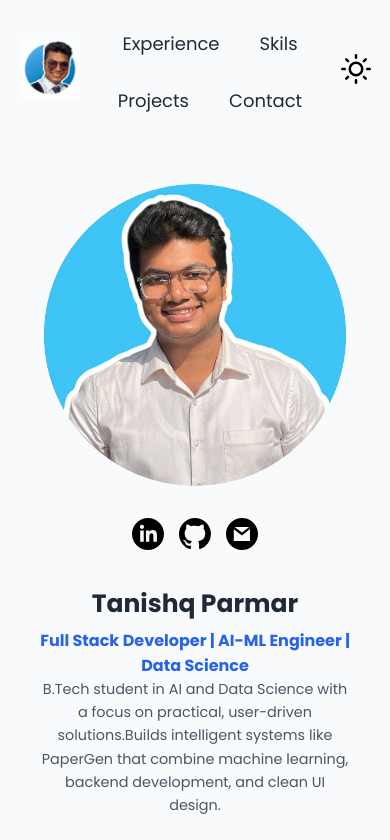
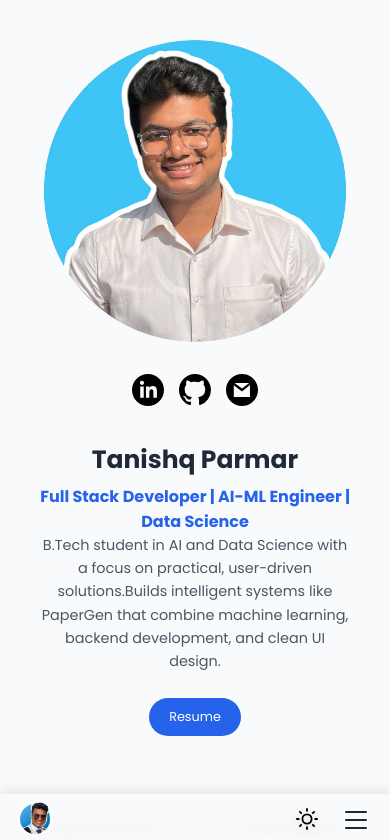
Before and after one commit to parmartanishq/Tanishq-Parmar-Portfolio, a React (Vite) app: page / in a window 390 px wide. Shown: the top 840 px of the page. Built offline with nearby package versions, Linux system fonts and the light colour scheme.

Commit message:
'Navbar Section' Is Now Responsive and Updated

```diff
--- a/src/Components/Navbar/Navbar.css
+++ b/src/Components/Navbar/Navbar.css
@@ -5,7 +5,14 @@
     justify-content: space-between;
     background: #F9FAFB; /* soft light background */
     padding: 15px 5%;
-    box-shadow: 0 2px 6px rgba(0, 0, 0, 0.05); /* subtle bottom shadow */
+    /*box-shadow: 0 2px 6px rgba(0, 0, 0, 0.05); !* subtle bottom shadow *!*/
+    position: fixed; /* Make navbar sticky */
+    top: 0;
+    left: 0;
+    right: 0;
+    z-index: 1000;
+    backdrop-filter: blur(10px); /* Add blur effect for modern look */
+    background: rgba(249, 250, 251, 0.95); /* Semi-transparent background */
 }
 
 /*.navbar.dark {*/
@@ -23,12 +30,23 @@
 ._logo {
     width: 60px;
     cursor: pointer;
+    transition: transform 0.2s ease;
+}
+
+._logo:hover {
+    transform: scale(1.05);
+}
+
+._nav-desktop {
+    flex: 1;
 }
 
 ._nav {
     flex: 1;
     list-style: none;
     text-align: center;
+    margin: 0;
+    padding: 0;
 }
 
 ._nav li {
@@ -37,20 +55,374 @@
     font-size: 18px;
     cursor: pointer;
     color: #1F2937; /* readable nav link text */
-    transition: color 0.2s ease;
+    transition: all 0.3s ease;
+    padding: 8px 16px;
+    border-radius: 8px;
+    position: relative;
 }
 
 ._nav li:hover {
     color: #2563EB; /* primary blue on hover */
+    transform: translateY(-2px);
 }
 
+._nav li::after {
+    content: '';
+    position: absolute;
+    width: 0;
+    height: 2px;
+    bottom: 0;
+    left: 50%;
+    background-color: #2563EB;
+    transition: all 0.3s ease;
+    transform: translateX(-50%);
+}
+
+._nav li:hover::after {
+    width: 80%;
+}
+
+/* Simple Theme Toggle Button Animation - NO ROTATION */
 ._toggle-icon {
     width: 30px;
+    height: 30px;
     cursor: pointer;
-    /* makes dark icon visible on light background */
-    transition: transform 0.2s ease;
+    padding: 4px;
+    border-radius: 50%;
+    transition: all 0.3s ease;
+    display: flex;
+    align-items: center;
+    justify-content: center;
+    position: relative;
+    overflow: hidden;
 }
 
 ._toggle-icon:hover {
     transform: scale(1.1);
 }
+
+._toggle-icon:active {
+    transform: scale(0.95);
+    transition: all 0.1s ease;
+}
+
+._toggle-icon img {
+    width: 22px;
+    height: 22px;
+    transition: all 0.3s ease;
+    filter: drop-shadow(0 2px 4px rgba(0, 0, 0, 0.1));
+}
+
+._toggle-icon:hover img {
+    transform: scale(1.1);
+}
+
+/* Mobile Menu Button */
+._mobile-menu-btn {
+    display: none;
+    cursor: pointer;
+    padding: 8px;
+    transition: all 0.3s ease;
+    z-index: 1002;
+}
+
+._mobile-menu-btn:hover {
+    transform: scale(1.05);
+}
+
+._hamburger {
+    width: 24px;
+    height: 18px;
+    position: relative;
+    transform: rotate(0deg);
+    transition: 0.3s ease-in-out;
+}
+
+._hamburger span {
+    display: block;
+    position: absolute;
+    height: 2px;
+    width: 100%;
+    background: #1F2937;
+    border-radius: 2px;
+    opacity: 1;
+    left: 0;
+    transform: rotate(0deg);
+    transition: 0.25s ease-in-out;
+}
+
+._hamburger span:nth-child(1) {
+    top: 0px;
+}
+
+._hamburger span:nth-child(2) {
+    top: 8px;
+}
+
+._hamburger span:nth-child(3) {
+    top: 16px;
+}
+
+._hamburger-open span:nth-child(1) {
+    top: 8px;
+    transform: rotate(135deg);
+}
+
+._hamburger-open span:nth-child(2) {
+    opacity: 0;
+    left: -60px;
+}
+
+._hamburger-open span:nth-child(3) {
+    top: 8px;
+    transform: rotate(-135deg);
+}
+
+/* Mobile Navigation */
+._nav-mobile {
+    display: none;
+    position: absolute;
+    top: 100%;
+    left: 0;
+    right: 0;
+    background: rgba(249, 250, 251, 0.95);
+    backdrop-filter: blur(10px);
+    box-shadow: 0 4px 12px rgba(0, 0, 0, 0.1);
+    transform: translateY(-10px);
+    opacity: 0;
+    visibility: hidden;
+    transition: all 0.3s ease;
+    z-index: 1001;
+}
+
+._nav-mobile-open {
+    transform: translateY(0);
+    opacity: 1;
+    visibility: visible;
+}
+
+._nav-mobile ul {
+    list-style: none;
+    margin: 0;
+    padding: 20px 0;
+}
+
+._nav-mobile li {
+    display: block;
+    margin: 0;
+    padding: 15px 5%;
+    font-size: 18px;
+    cursor: pointer;
+    color: #1F2937;
+    transition: all 0.3s ease;
+    border-bottom: 1px solid rgba(31, 41, 55, 0.1);
+}
+
+._nav-mobile li:last-child {
+    border-bottom: none;
+}
+
+._nav-mobile li:hover {
+    color: #2563EB;
+    background: rgba(37, 99, 235, 0.05);
+    padding-left: 8%;
+}
+
+/* Mobile Bottom Navigation */
+._mobile-bottom-nav {
+    display: none;
+    position: fixed;
+    bottom: 0;
+    left: 0;
+    right: 0;
+    background: rgba(249, 250, 251, 0.95);
+    backdrop-filter: blur(10px);
+    box-shadow: 0 -2px 12px rgba(0, 0, 0, 0.1);
+    z-index: 1000;
+    padding: 16px 0 20px 0;
+}
+
+._mobile-bottom-nav-content {
+    display: flex;
+    justify-content: space-between;
+    align-items: center;
+    max-width: 100%;
+    margin: 0 auto;
+    padding: 0 24px;
+}
+
+/* Right buttons container */
+._mobile-right-buttons {
+    display: flex;
+    align-items: center;
+    gap: 12px;
+}
+
+/* Mobile logo in bottom nav - EXTREME LEFT */
+._mobile-logo {
+    width: 44px;
+    height: 44px;
+    display: flex;
+    align-items: center;
+    justify-content: center;
+    transition: all 0.3s ease;
+    cursor: pointer;
+}
+
+._mobile-logo img {
+    width: 40px;
+    height: 40px;
+    border-radius: 50%;
+}
+
+._mobile-logo:hover {
+    transform: scale(1.05);
+}
+
+/* Mobile theme toggle - Simple animation, NO ROTATION */
+._mobile-toggle {
+    width: 44px;
+    height: 44px;
+    display: flex;
+    align-items: center;
+    justify-content: center;
+    transition: all 0.3s ease;
+    cursor: pointer;
+}
+
+._mobile-toggle:hover {
+    transform: scale(1.1);
+}
+
+._mobile-toggle:active {
+    transform: scale(0.95);
+    transition: all 0.1s ease;
+}
+
+._mobile-toggle img {
+    width: 24px;
+    height: 24px;
+    transition: all 0.3s ease;
+    filter: drop-shadow(0 2px 4px rgba(0, 0, 0, 0.1));
+}
+
+._mobile-toggle:hover img {
+    transform: scale(1.1);
+}
+
+/* Responsive Design */
+@media (max-width: 768px) {
+    /* Hide desktop navbar */
+    .navbar {
+        display: none;
+    }
+
+    /* Show mobile bottom navigation */
+    ._mobile-bottom-nav {
+        display: block;
+        padding: 5px;
+    }
+
+    /* Show mobile menu */
+    ._nav-mobile {
+        display: block;
+        position: fixed;
+        bottom: 90px;
+        top: auto;
+        transform: translateY(10px);
+    }
+
+    ._mobile-menu-btn {
+        display: block;
+    }
+
+    /* Add bottom padding to body for bottom nav */
+    body {
+        padding-bottom: 50px !important;
+        padding-top: 0 !important;
+    }
+}
+
+@media (max-width: 480px) {
+    ._mobile-bottom-nav {
+        padding: 5px;
+    }
+
+    ._mobile-bottom-nav-content {
+        padding: 0 10px;
+    }
+
+    ._mobile-right-buttons {
+        gap: 10px;
+    }
+
+    ._mobile-logo {
+        width: 40px;
+        height: 40px;
+    }
+
+    ._mobile-logo img {
+        width: 36px;
+        height: 36px;
+    }
+
+    ._mobile-toggle {
+        width: 40px;
+        height: 40px;
+    }
+
+    ._mobile-toggle img {
+        width: 22px;
+        height: 22px;
+    }
+
+    ._hamburger {
+        width: 22px;
+        height: 16px;
+    }
+
+    ._nav-mobile li {
+        font-size: 16px;
+        padding: 12px 5%;
+    }
+}
+
+/* Smooth scrolling for the entire page */
+html {
+    scroll-behavior: smooth;
+}
+
+/* Add padding to body to account for fixed navbar (desktop only) */
+@media (min-width: 769px) {
+    body {
+        padding-top: 80px;
+    }
+}
+
+/* Active state for navigation items */
+._nav li.active {
+    color: #2563EB;
+    background: rgba(37, 99, 235, 0.1);
+}
+
+._nav li.active::after {
+    width: 80%;
+}
+
+._nav-mobile li.active {
+    color: #2563EB;
+    background: rgba(37, 99, 235, 0.1);
+}
+
+/* Scroll offset adjustment for sections */
+@media (min-width: 769px) {
+    section {
+        scroll-margin-top: 80px;
+    }
+}
+
+@media (max-width: 768px) {
+    section {
+        scroll-margin-bottom: 90px;
+    }
+}
--- a/src/Components/Navbar/Navbar.jsx
+++ b/src/Components/Navbar/Navbar.jsx
@@ -1,33 +1,116 @@
-import React from 'react';
+import React, { useState } from 'react';
 import './Navbar.css'
 import logo_light from '../../assets/light-mode.svg';
 import logo_dark from '../../assets/dark-mode.svg';
 import logo_home from '../../assets/logo_home.png';
+
+
 const Navbar = ({theme, setTheme}) => {
+    const [isMenuOpen, setIsMenuOpen] = useState(false);
 
     const toggleTheme = () => {
         theme === 'light' ? setTheme('dark') : setTheme('light');
     }
+
+    const toggleMenu = () => {
+        setIsMenuOpen(!isMenuOpen);
+    }
+
+    const scrollToSection = (sectionId) => {
+        const element = document.getElementById(sectionId);
+        if (element) {
+            element.scrollIntoView({
+                behavior: 'smooth',
+                block: 'start'
+            });
+        }
+        // Close mobile menu after clicking
+        setIsMenuOpen(false);
+    }
+
+    const navItems = [
+        { name: 'Experience', id: 'experience' },
+        { name: 'Skills', id: 'skills' },
+        { name: 'Projects', id: 'projects' },
+        { name: 'Contact', id: 'contact' }
+    ];
+
     return (
+        <>
+            {/* Desktop Navigation */}
             <div className='navbar'>
+                <div>
+                    <img src={logo_home} alt="Logo" className='_logo'/>
+                    {/*<text className='_txt'>Tanishq Parmar</text>*/}
+                </div>
+
+                {/* Desktop Navigation */}
+                <div className='_nav-desktop'>
+                    <ul className='_nav'>
+                        {navItems.map((item, index) => (
+                            <li key={index} onClick={() => scrollToSection(item.id)}>
+                                {item.name}
+                            </li>
+                        ))}
+                    </ul>
+                </div>
 
                 <div>
-            <img src={logo_home} alt="" className='_logo'/>
-            {/*<text className='_txt'>Tanishq Parmar</text>*/}
+                    <img
+                        onClick={() => {toggleTheme()}}
+                        src={theme === 'light' ? logo_light : logo_dark}
+                        alt="Theme toggle"
+                        className='_toggle-icon'
+                    />
                 </div>
-        <div>
-            <ul className='_nav'>
-                <li>Experience</li>
-                <li>Skils</li>
-                <li>Projects</li>
-                <li>Contact </li>
+            </div>
+
+            {/* Mobile Bottom Navigation */}
+            <div className='_mobile-bottom-nav'>
+                <div className='_mobile-bottom-nav-content'>
+                    {/* Logo - EXTREME LEFT */}
+                    <div className='_mobile-logo'>
+                        <img src={logo_home} alt="Logo" />
+                    </div>
+
+                    {/* Right side container - Theme Toggle and Menu Button */}
+                    <div className='_mobile-right-buttons'>
+                        {/* Theme Toggle - LEFT OF MENU BUTTON */}
+                        <div
+                            className='_mobile-toggle'
+                            onClick={() => {toggleTheme()}}
+                        >
+                            <img
+                                src={theme === 'light' ? logo_light : logo_dark}
+                                alt="Theme toggle"
+                            />
+                        </div>
+
+                        {/* Menu Button - EXTREME RIGHT */}
+                        <div className='_mobile-menu-btn' onClick={toggleMenu}>
+                            <div className={`_hamburger ${isMenuOpen ? '_hamburger-open' : ''}`}>
+                                <span></span>
+                                <span></span>
+                                <span></span>
+                            </div>
+                        </div>
+                    </div>
+                </div>
+            </div>
+
+            {/* Mobile Navigation Menu */}
+            <div className={`_nav-mobile ${isMenuOpen ? '_nav-mobile-open' : ''}`}>
+                <div className='_nav-mobile-content'>
+                    <ul>
+                        {navItems.map((item, index) => (
+                            <li key={index} onClick={() => scrollToSection(item.id)}>
+                                {item.name}
+                            </li>
+                        ))}
                     </ul>
                 </div>
-        <div>
-            <img onClick={() => {toggleTheme()}} src={theme === 'light'? logo_light:logo_dark} alt="" className='_toggle-icon'/>
-
             </div>
-    </div>
+        </>
     )
 }
 
```
Lines whose indentation alone changed are shown as unchanged.
